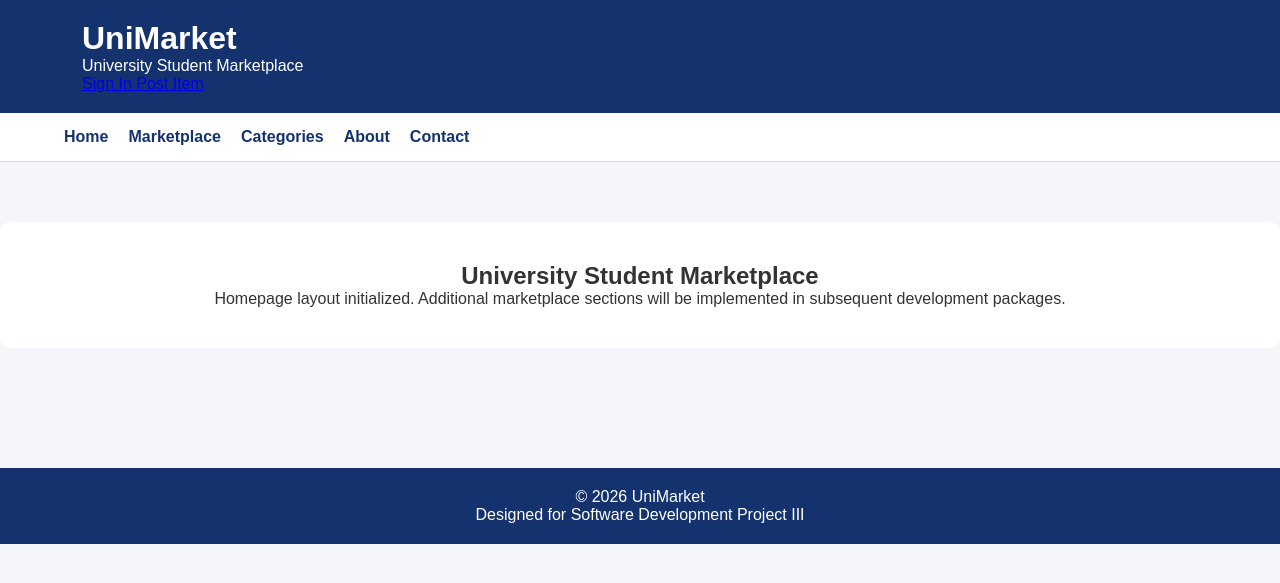
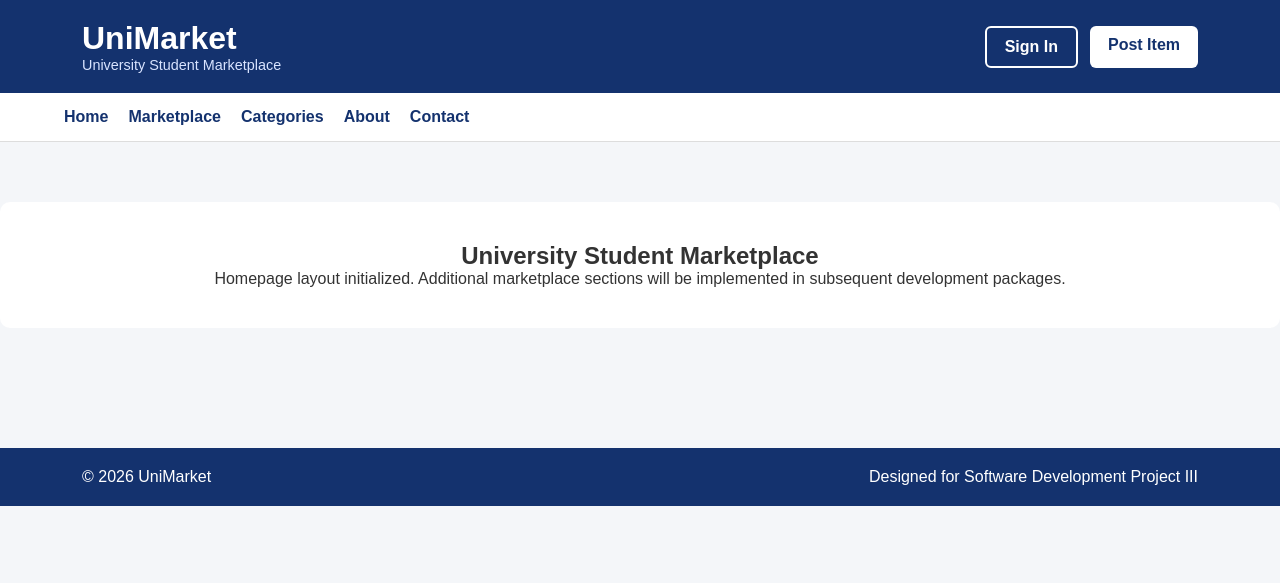
Before and after one commit to titan000001/university-student-marketplace, a PHP site: page /pages/home.html in a window 1280 px wide. Shown: the top 583 px of the page. Run offline with PHP 8.4, Linux system fonts and the light colour scheme.

Commit message:
Enhance header and footer styles in styles.css
Added styles for header and footer components to improve layout and design.

```diff
--- a/frontend/css/styles.css
+++ b/frontend/css/styles.css
@@ -87,3 +87,75 @@ body {
     margin-top: 60px;
 
 }
+
+/* ===========================
+   Header Improvements
+=========================== */
+
+.header-container{
+
+display:flex;
+justify-content:space-between;
+align-items:center;
+flex-wrap:wrap;
+gap:20px;
+
+}
+
+.logo-area{
+
+display:flex;
+flex-direction:column;
+
+}
+
+.tagline{
+
+font-size:.9rem;
+color:#d9e4ff;
+
+}
+
+.header-actions{
+
+display:flex;
+gap:12px;
+
+}
+
+.btn-outline,
+.btn-primary{
+
+padding:10px 18px;
+border-radius:6px;
+text-decoration:none;
+font-weight:600;
+
+}
+
+.btn-outline{
+
+border:2px solid white;
+color:white;
+
+}
+
+.btn-primary{
+
+background:white;
+color:#14326e;
+
+}
+
+/* ===========================
+Footer Improvements
+=========================== */
+
+.site-footer .container{
+
+display:flex;
+justify-content:space-between;
+flex-wrap:wrap;
+gap:10px;
+
+}
```
